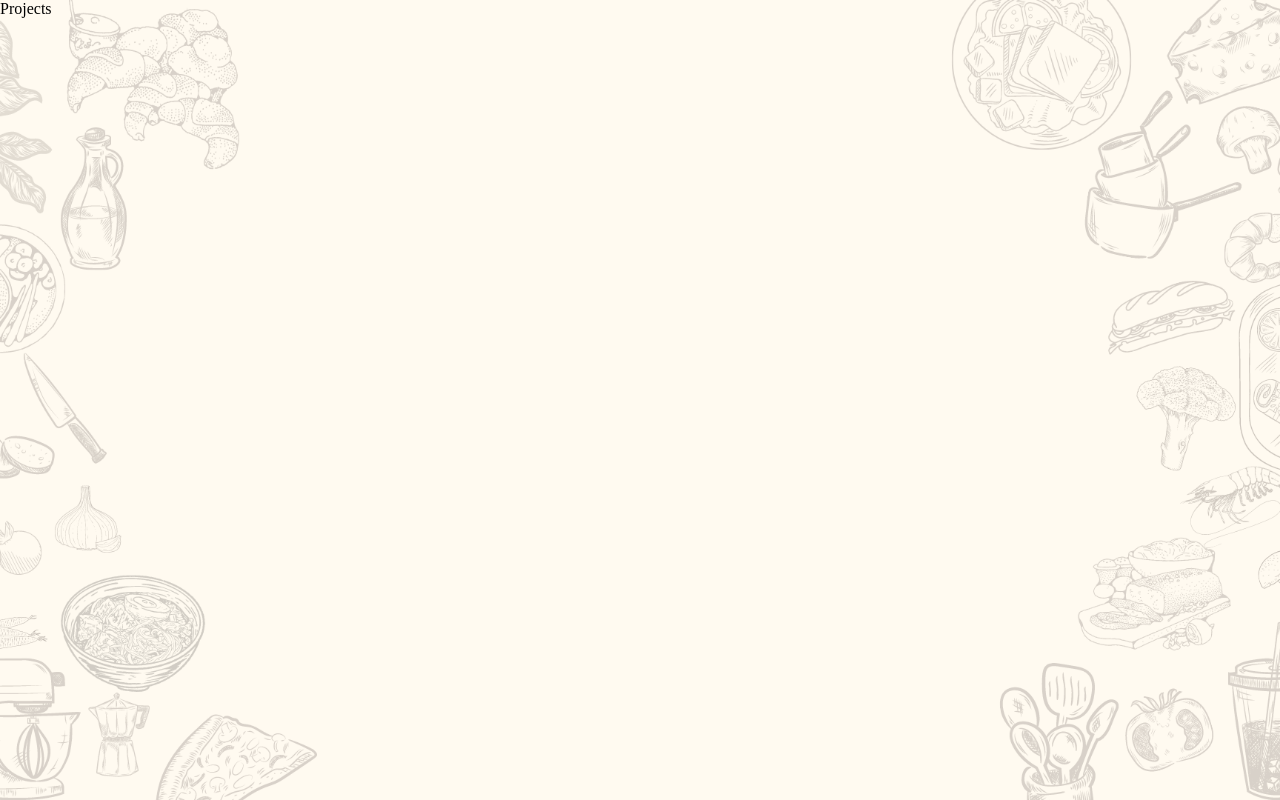
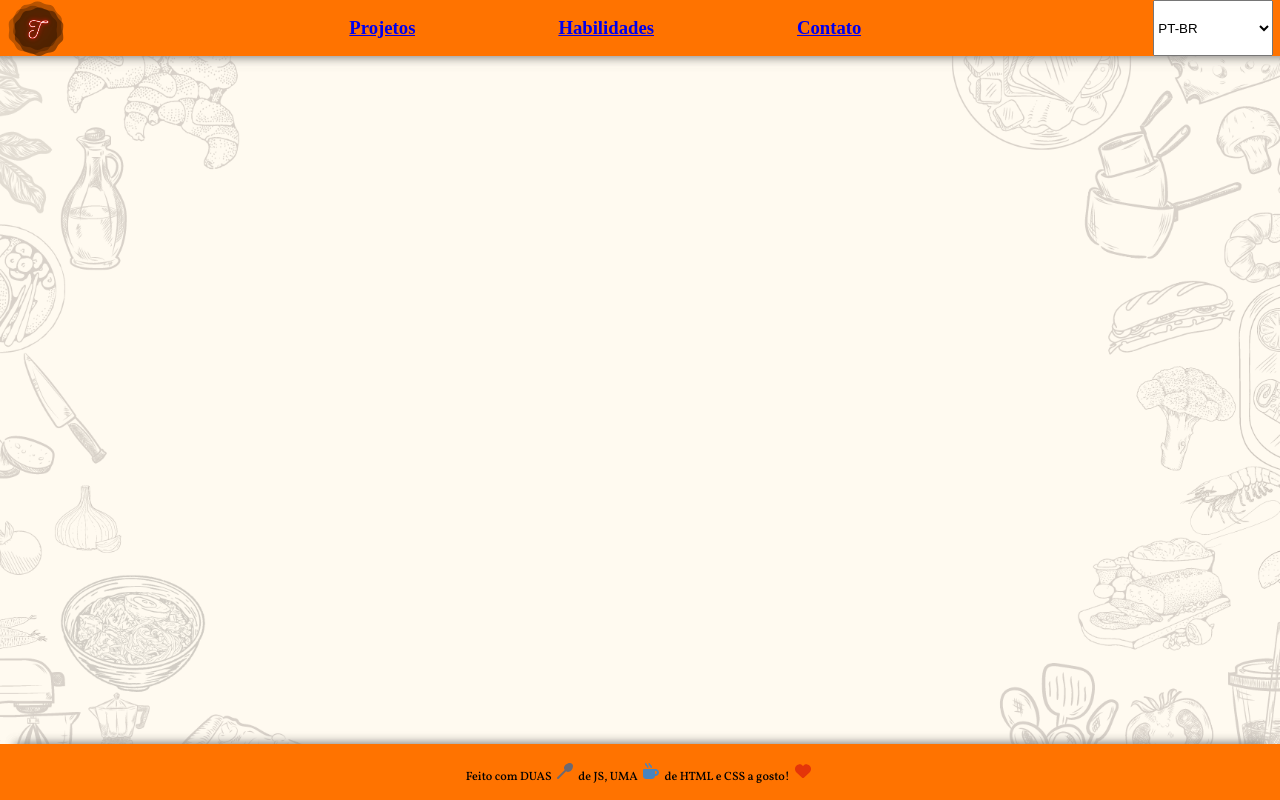
Before and after one commit to Tamyrescso/frontend_portfolio, a React (Create React App) app in the folder portifolio/: page /projects in a window 1280 px wide. Built offline with nearby package versions, Linux system fonts and the light colour scheme.

Commit message:
add header e footer na página projects

```diff
--- a/portifolio/src/pages/Projects.js
+++ b/portifolio/src/pages/Projects.js
@@ -1,8 +1,14 @@
-import React from 'react'
+import React from 'react';
+import Header from '../components/Header';
+import Footer from '../components/Footer';
 
 function Projects() {
   return (
-    <div>Projects</div>
+    <div>
+      <Header/>
+      <div>Projects</div>
+      <Footer/>
+    </div>
   )
 }
 
```
